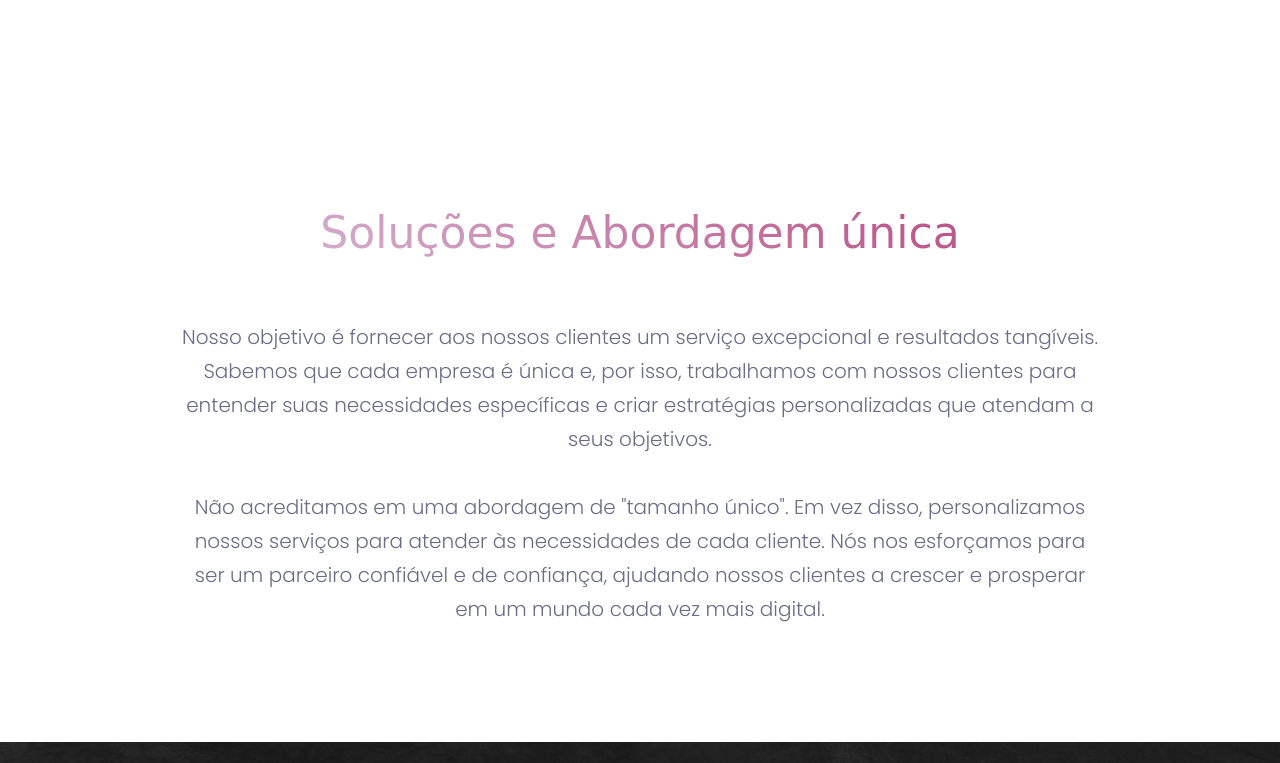
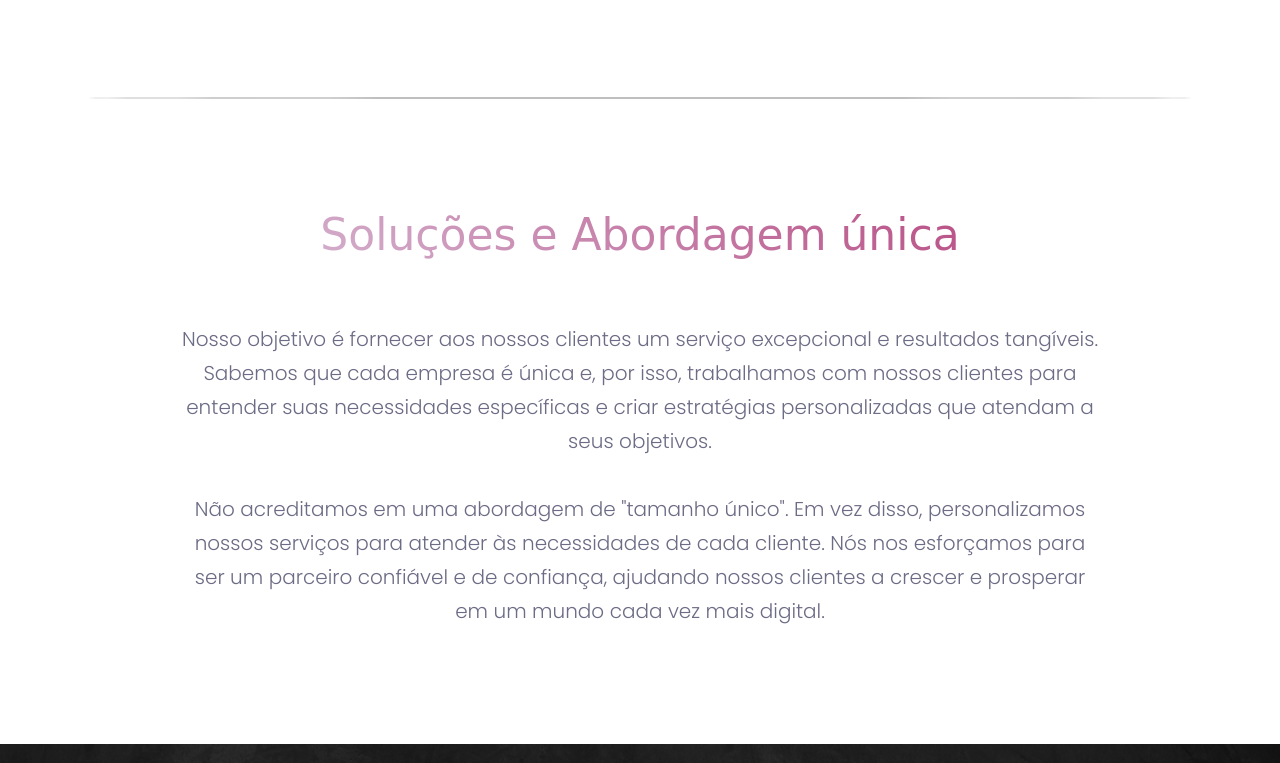
Before and after one commit to ericzardo/kreativemedia, a plain HTML site: page pages/about/index.html in a window 1280 px wide. Shown: the part 1057-1820 px from the top of the page. Drawn offline with Linux system fonts and the light colour scheme; files that its build step writes are made by us from their sources; files whose address does not match are found by name; a web font is replaced by a local one.

Commit message:
Add separador de sections

```diff
--- a/assests/css/style.css
+++ b/assests/css/style.css
@@ -678,3 +678,11 @@ textarea.form-control {
 .methodology-img {
   max-width: 100%;
 }
+
+.section-separator {
+  display: block;
+  width: 100%;
+  height: 2px;
+  background-color: rgb(192, 191, 191);
+  border-radius: 50%;
+}
--- a/assests/js/script.js
+++ b/assests/js/script.js
@@ -3,7 +3,8 @@
 
   $('[data-background]').each(function () {
     $(this).css({
-      'background-image': 'url(' + $(this).data('background') + ')'
+      'background-image': 'url(' + $(this).data('background') + ')',
+      'background-size': '100% 100%'
     });
   });
 
--- a/pages/about/index.html
+++ b/pages/about/index.html
@@ -106,6 +106,11 @@
     </div>
   </section>
   <!-- /about -->
+
+  <div class="container">
+    <span class="section-separator"></span>
+  </div>
+
 
   <!-- about infos -->
   <section class="section position-relative" id="about-infos">
```
